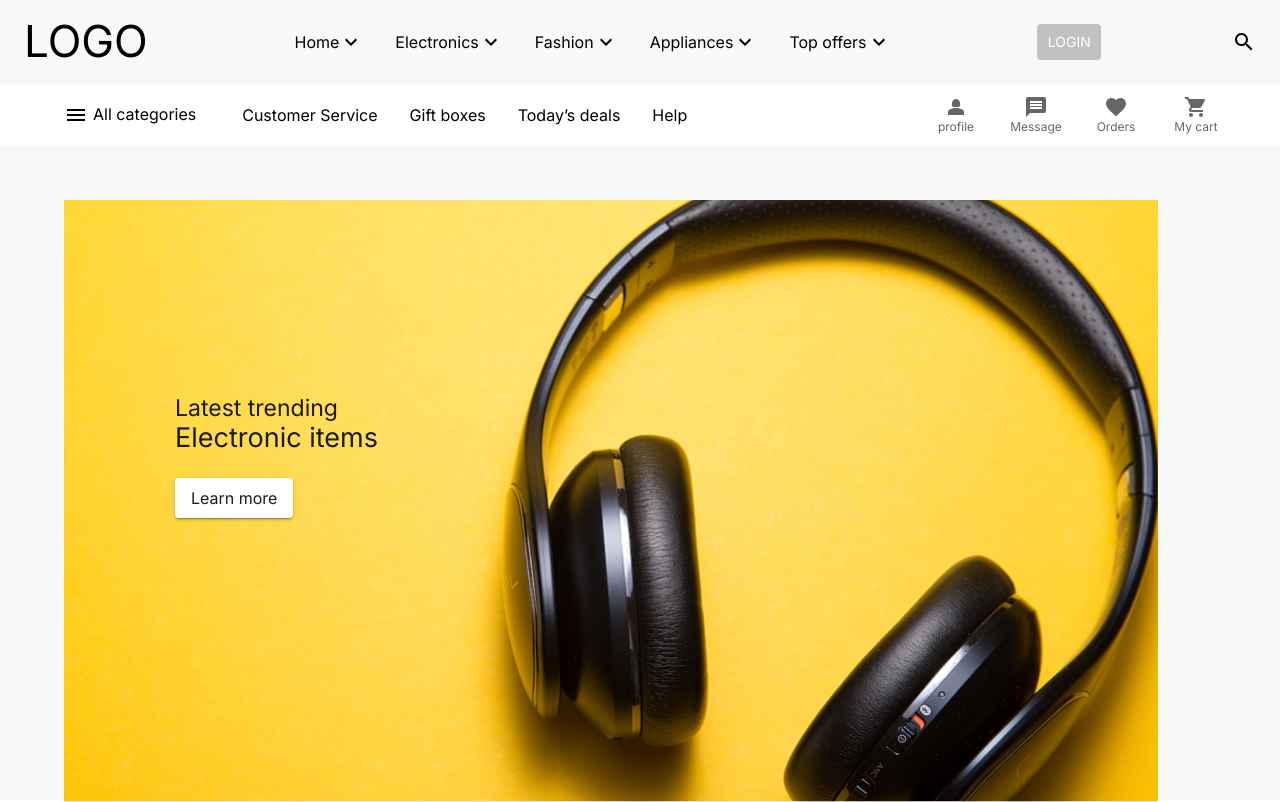
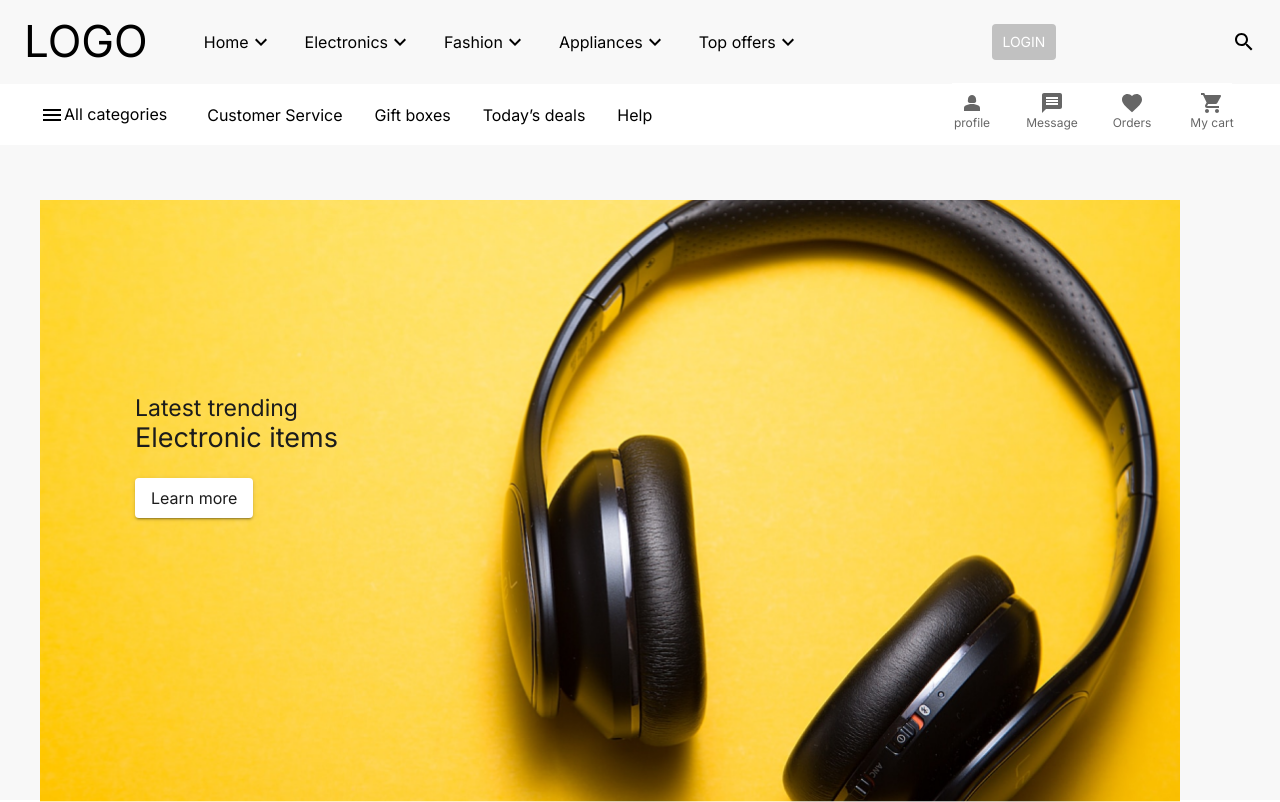
Before and after one commit to siddharth17vaishnav/ViewCommerce, a React (Vite) app: page / in a window 1280 px wide. Built offline with nearby package versions, Linux system fonts and the light colour scheme.

Commit message:
aligned login button

```diff
--- a/src/Components/Hero.tsx
+++ b/src/Components/Hero.tsx
@@ -1,81 +1,65 @@
-import {
-  Box,
-  Button,
-  Container,
-  ThemeProvider,
-  Typography,
-  createTheme,
-} from "@mui/material";
-import banner from "../assets/Banner.png";
+import { Box, Button, Container, ThemeProvider, Typography, createTheme } from '@mui/material'
+import banner from '../assets/Banner.png'
 const Hero = () => {
   const theme = createTheme({
     typography: {
-      fontFamily: "Inter, Arial, sans-serif",
-    },
-  });
+      fontFamily: 'Inter, Arial, sans-serif'
+    }
+  })
 
   return (
     <ThemeProvider theme={theme}>
-      <Box sx={{ mt: "55px" }}>
-        <Container
-          sx={{ position: "relative", width: "100% ", height: "602px" }}
-        >
+      <Box sx={{ mt: '55px', position: 'relative', width: '100% ', height: '602px', px: 5 }}>
         <Box
           sx={{
             //   position: "absolute",
             backgroundImage: `url(${banner})`,
-              backgroundSize: "cover",
-              backgroundPosition: "center",
-              width: "95%",
-              height: "100%",
-            }}
-          >
+            backgroundSize: 'cover',
+            backgroundPosition: 'center',
+            width: '95%',
+            height: '100%'
+          }}>
           <Box
             sx={{
-                position: "absolute",
-                color: "#1C1C1C",
-                left: "135px",
-                top: "195px",
-              }}
-            >
+              position: 'absolute',
+              color: '#1C1C1C',
+              left: '135px',
+              top: '195px'
+            }}>
             <Typography
               variant="h1"
               component="p"
               sx={{
-                  fontSize: "23px",
-                  fontWeight: 400,
-                }}
-              >
+                fontSize: '23px',
+                fontWeight: 400
+              }}>
               Latest trending
             </Typography>
             <Typography
               variant="h2"
               sx={{
-                  fontSize: "27px",
-                  fontWeight: 700,
-                }}
-              >
+                fontSize: '27px',
+                fontWeight: 700
+              }}>
               Electronic items
             </Typography>
 
             <Button
               variant="contained"
               sx={{
-                  fontSize: "16px",
+                fontSize: '16px',
                 fontWeight: 500,
-                  background: "#FFFFFF",
-                  color: "#1C1C1C",
-                  textTransform: "none",
-                  mt: 3,
-                }}
-              >
+                background: '#FFFFFF',
+                color: '#1C1C1C',
+                textTransform: 'none',
+                mt: 3
+              }}>
               Learn more
             </Button>
           </Box>
         </Box>
-        </Container>
       </Box>
     </ThemeProvider>
-  );
-};
-export default Hero;
+  )
+}
+export default Hero
--- a/src/Components/Navbar.tsx
+++ b/src/Components/Navbar.tsx
@@ -1,11 +1,11 @@
-import Typography from "@mui/material/Typography";
-import AppBar from "@mui/material/AppBar";
-import Toolbar from "@mui/material/Toolbar";
-import ExpandMoreIcon from "@mui/icons-material/ExpandMore";
-import SearchIcon from "@mui/icons-material/Search";
-import Button from "@mui/material/Button";
+import Typography from '@mui/material/Typography'
+import AppBar from '@mui/material/AppBar'
+import Toolbar from '@mui/material/Toolbar'
+import ExpandMoreIcon from '@mui/icons-material/ExpandMore'
+import SearchIcon from '@mui/icons-material/Search'
+import Button from '@mui/material/Button'
 
-import myList from "./NavbarList";
+import myList from './NavbarList'
 import {
   Box,
   List,
@@ -13,56 +13,53 @@ import {
   ListItemButton,
   ListItemText,
   createTheme,
-  ThemeProvider,
-} from "@mui/material";
+  ThemeProvider
+} from '@mui/material'
 
 const Navbar = () => {
   const theme = createTheme({
     typography: {
-      fontFamily: "Inter, Arial, sans-serif",
-    },
-  });
+      fontFamily: 'Inter, Arial, sans-serif'
+    }
+  })
 
-  let navItem = myList.Li.map((item) => {
+  let navItem = myList.Li.map(item => {
     return (
       <ListItemButton key={item}>
         <ListItemText primary={item} />
         <ExpandMoreIcon />
       </ListItemButton>
-    );
-  });
-
+    )
+  })
   return (
     <ThemeProvider theme={theme}>
       <Box>
-        <AppBar
-          position="static"
-          elevation={0}
-          sx={{ background: "#f8f8f8", py: "10px" }}
-        >
+        <AppBar position="static" elevation={0} sx={{ background: '#f8f8f8', py: '10px' }}>
           <Toolbar
             sx={{
-              display: "flex",
-              justifyContent: "space-between",
-              alignItems: "center",
-            }}
-          >
+              display: 'flex',
+              // justifyContent: 'space-evenly',
+              alignItems: 'center'
+            }}>
             <Typography
               variant="h1"
               component="p"
-              sx={{ fontSize: "44px", color: "#000", fontWeight: 700 }}
-            >
+              sx={{ fontSize: '44px', color: '#000', fontWeight: 700 }}>
               LOGO
             </Typography>
-            <List sx={{ color: "#000000" }}>
+            <List
+              sx={{
+                color: '#000000',
+                ml: 5
+              }}>
               <ListItem disablePadding>{navItem}</ListItem>
             </List>
-            <Button sx={{ background: "#C1C1C1", color: "#fff" }}>Login</Button>
-            <SearchIcon sx={{ color: "#000000", cursor: "pointer" }} />
+            <Button sx={{ background: '#C1C1C1', color: '#fff', ml: 'auto' }}>Login</Button>
+            <SearchIcon sx={{ color: '#000000', cursor: 'pointer', ml: 'auto' }} />
           </Toolbar>
         </AppBar>
       </Box>
     </ThemeProvider>
-  );
-};
-export default Navbar;
+  )
+}
+export default Navbar
--- a/src/Components/SubNavbar.tsx
+++ b/src/Components/SubNavbar.tsx
@@ -6,69 +6,69 @@ import {
   ListItemButton,
   ListItemText,
   createTheme,
-  ThemeProvider,
-} from "@mui/material";
-import MenuIcon from "@mui/icons-material/Menu";
-import Typography from "@mui/material/Typography";
-import myList from "./NavbarList";
-import BottomNavigation from "@mui/material/BottomNavigation";
-import BottomNavigationAction from "@mui/material/BottomNavigationAction";
+  ThemeProvider
+} from '@mui/material'
+import MenuIcon from '@mui/icons-material/Menu'
+import Typography from '@mui/material/Typography'
+import myList from './NavbarList'
+import AppBar from '@mui/material/AppBar'
+import Toolbar from '@mui/material/Toolbar'
+import BottomNavigation from '@mui/material/BottomNavigation'
+import BottomNavigationAction from '@mui/material/BottomNavigationAction'
 
-console.log(myList.x);
+console.log(myList.x)
 
 const SubNavbar = () => {
   const theme = createTheme({
     typography: {
-      fontFamily: "Inter, Arial, sans-serif",
-    },
-  });
+      fontFamily: 'Inter, Arial, sans-serif'
+    }
+  })
 
-  let navItem = myList.x.map((item) => {
+  let navItem = myList.x.map(item => {
     return (
-      <ListItemButton key={item} sx={{ fontSize: "16px", fontWeight: 500 }}>
+      <ListItemButton key={item} sx={{ fontSize: '16px', fontWeight: 500 }}>
         <ListItemText primary={item} />
       </ListItemButton>
-    );
-  });
+    )
+  })
 
   let navigation = myList.y.map((item, ind) => {
-    const { icon: IconComponent, text } = item;
-    return (
-      <BottomNavigationAction key={ind} label={text} icon={<IconComponent />} />
-    );
-  });
+    const { icon: IconComponent, text } = item
+    return <BottomNavigationAction key={ind} label={text} icon={<IconComponent />} />
+  })
   return (
     <ThemeProvider theme={theme}>
       <Box
         sx={{
-          background: "#fff",
-          height: "61px",
-          display: "flex",
-          alignItems: "center",
-        }}
-      >
-        <Container sx={{ display: "flex", alignItems: "center" }}>
-          <Box sx={{ display: "flex", alignItems: "center" }}>
+          background: '#fff',
+          height: '61px',
+          display: 'flex',
+          alignItems: 'center',
+          pl: 5,
+          pr: 3
+        }}>
+        {/* <Container sx={{ display: 'flex', alignItems: 'center' }}> */}
+        <Box sx={{ display: 'flex', alignItems: 'center' }}>
           <MenuIcon />
           <Typography
             variant="h5"
             component="p"
-              sx={{ fontSize: "16px", fontWeight: 500, ml: "5px" }}
-            >
+            sx={{ fontSize: '16px', fontWeight: 500, whiteSpace: 'nowrap' }}>
             All categories
           </Typography>
         </Box>
-          <List sx={{ color: "#000000", ml: "30px" }}>
+        <Container sx={{ display: 'flex' }}>
+          <List sx={{ color: '#000000' }}>
             <ListItem disablePadding>{navItem}</ListItem>
           </List>
           <Box
             sx={{
               width: 280,
-              color: "#8B96A5",
-              fontSize: "9.36px",
-              ml: "auto",
-            }}
-          >
+              color: '#8B96A5',
+              fontSize: '9.36px',
+              ml: 'auto'
+            }}>
             <BottomNavigation
               showLabels
               // value={value}
@@ -80,8 +80,9 @@ const SubNavbar = () => {
             </BottomNavigation>
           </Box>
         </Container>
+        {/* </Container> */}
       </Box>
     </ThemeProvider>
-  );
-};
-export default SubNavbar;
+  )
+}
+export default SubNavbar
```
Lines whose indentation alone changed are shown as unchanged.
